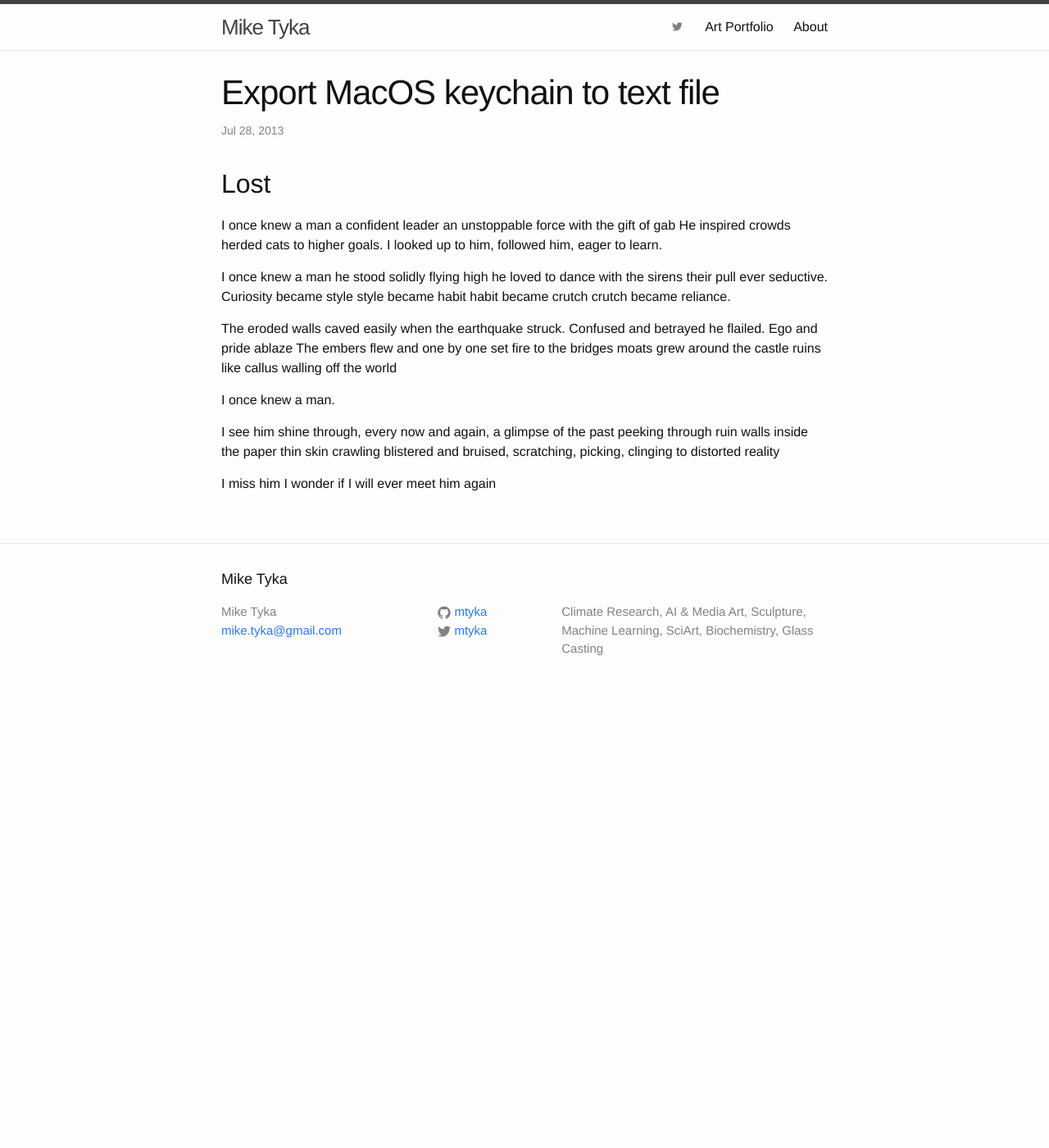
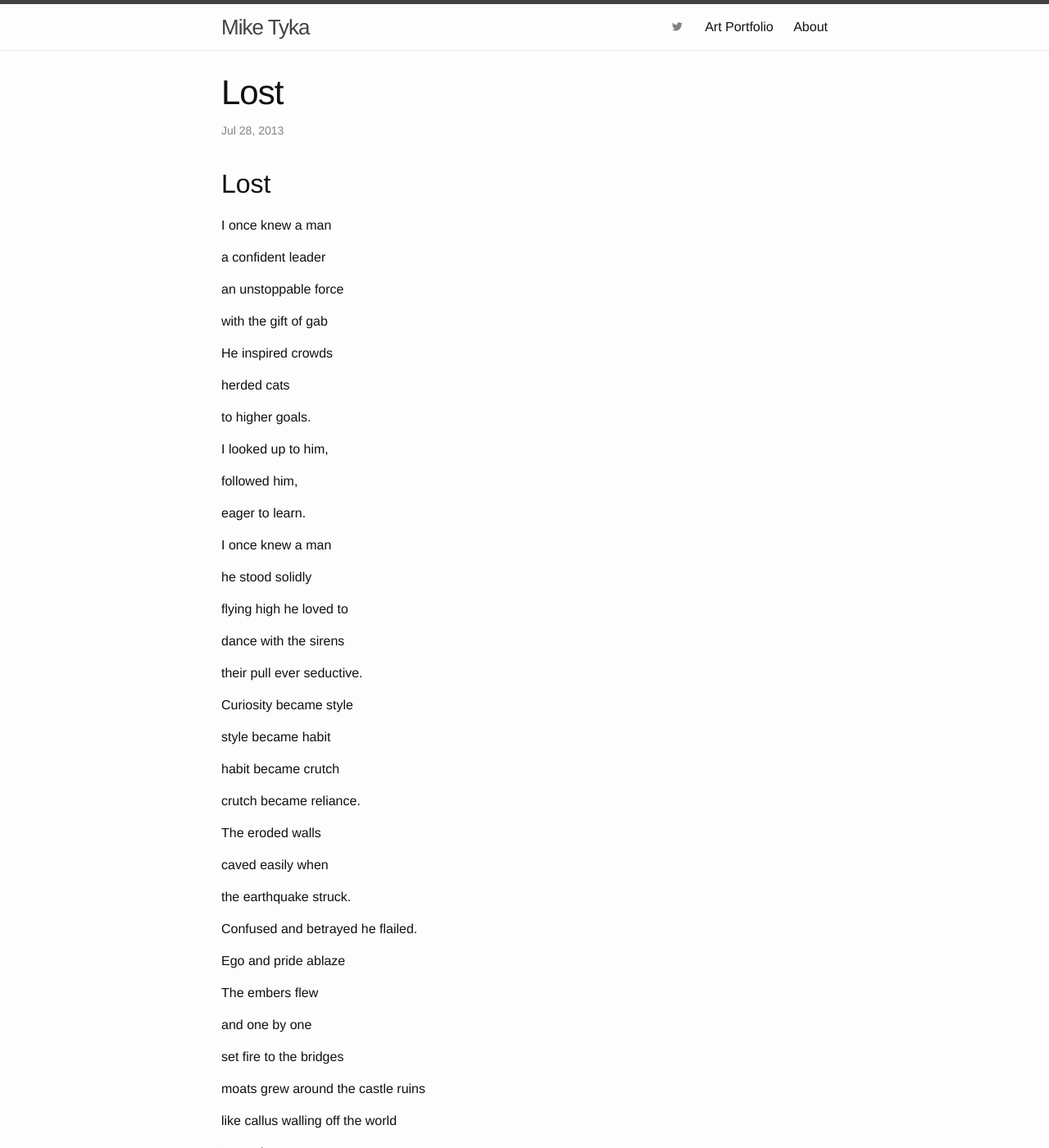
Before and after one commit to mtyka/mtyka.github.io, a Jekyll site: the page built from _posts/2013-07-28-lost.markdown, in a window 1280 px wide and 1400 px high. Shown: the whole window at 82% size. Built offline with Jekyll 4.4.1, drawn with Linux system fonts in a browser that asks for light colours; some of the changed text lies outside the part shown.

Commit message:
Line wrap and title fix

```diff
--- a/_posts/2013-07-28-lost.markdown
+++ b/_posts/2013-07-28-lost.markdown
@@ -1,6 +1,6 @@
 ---
 layout: post
-title:  "Export MacOS keychain to text file"
+title:  "Lost"
 date:   2013-07-28 00:00:00
 categories: poem
 ---
@@ -9,48 +9,93 @@ categories: poem
 ## Lost
 
 I once knew a man
+
 a confident leader
+
 an unstoppable force
+
 with the gift of gab
+
 He inspired crowds
+
 herded cats
+
 to higher goals.
+
 I looked up to him,
+
 followed him,
+
 eager to learn.
 
+
+
 I once knew a man
+
 he stood solidly
+
 flying high he loved to
+
 dance with the sirens
+
 their pull ever seductive.
+
 Curiosity became style
+
 style became habit
+
 habit became crutch
+
 crutch became reliance.
 
+
+
 The eroded walls
+
 caved easily when
+
 the earthquake struck.
+
 Confused and betrayed he flailed.
+
 Ego and pride ablaze
+
 The embers flew
+
 and one by one
+
 set fire to the bridges
+
 moats grew around the castle ruins
+
 like callus walling off the world
+
+
 
 I once knew a man.
 
+
+
 I see him shine through,
+
 every now and again,
+
 a glimpse of the past
+
 peeking through ruin walls
+
 inside the paper thin skin crawling
+
 blistered and bruised,
+
 scratching, picking,
+
 clinging to distorted reality
 
 
+
+
+
 I miss him
+
 I wonder if I will ever meet him again
```
